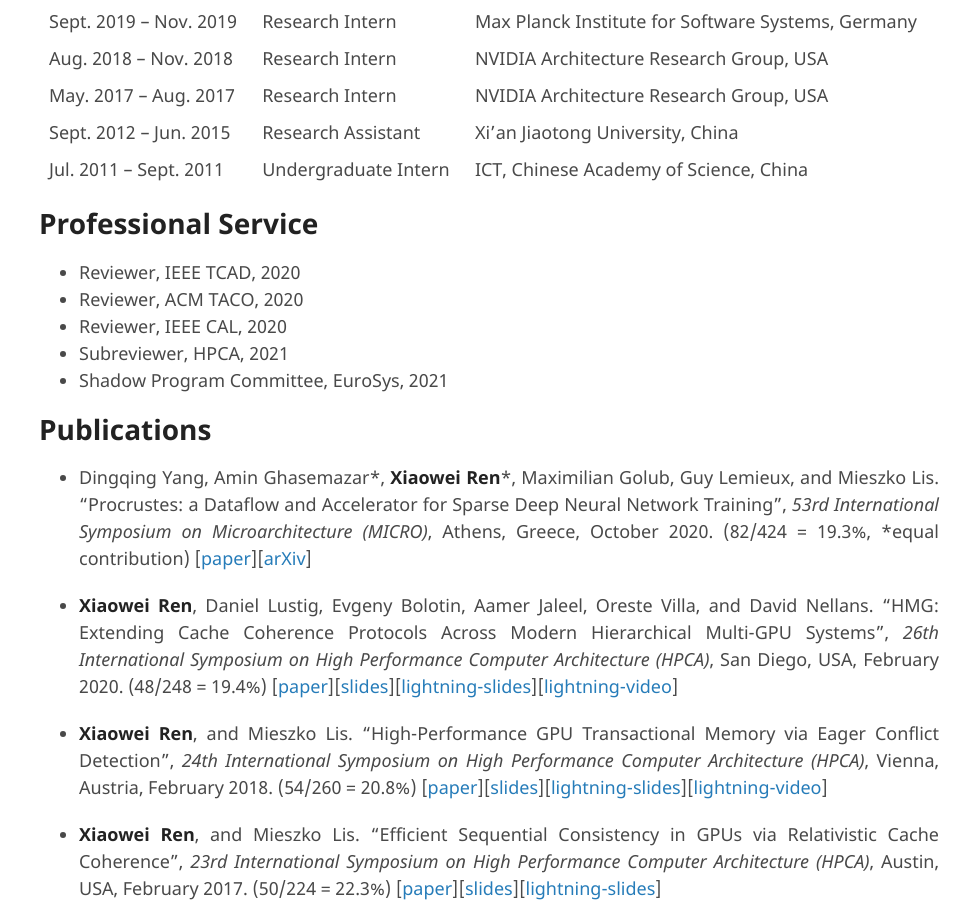
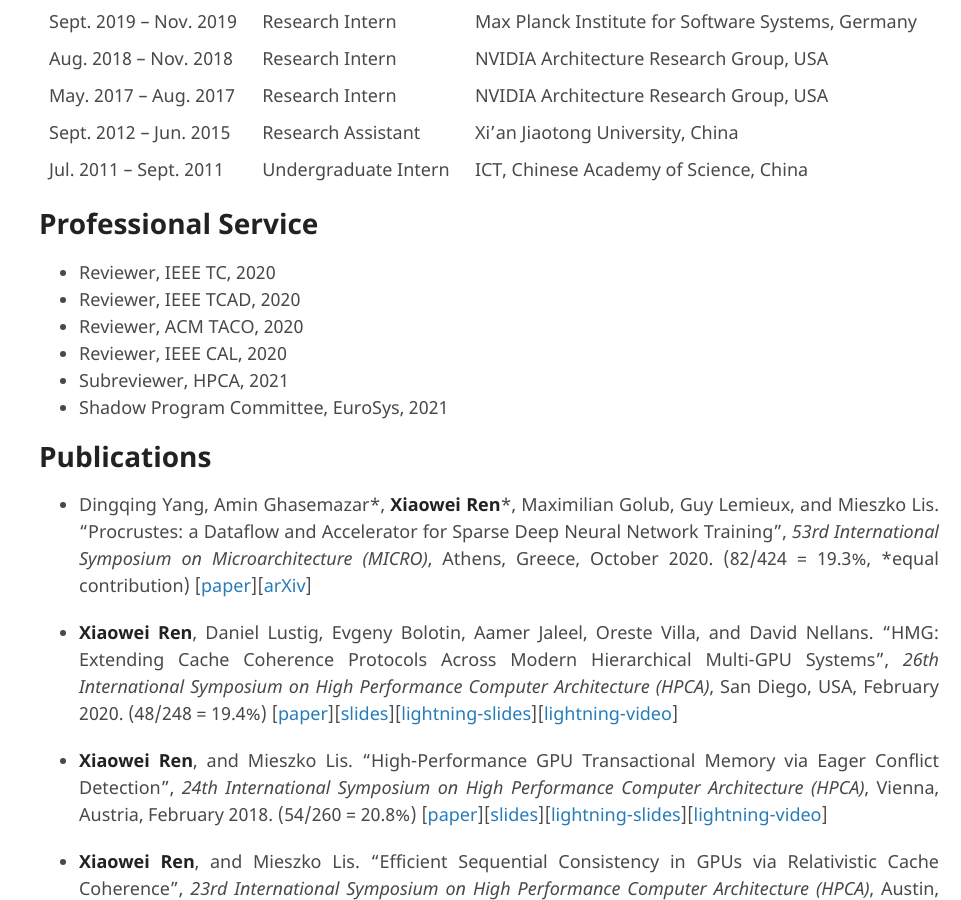
Before and after one commit to ericrxw/xiaoweiren, a Jekyll site: the page built from index.md, in a window 1280 px wide and 900 px high, scrolled down 493 px. Shown: the whole window, without its empty margins (319-1280 px from the left). Built offline with Jekyll 4.4.1, drawn with Linux system fonts in a browser that asks for light colours; our own code applies the rules of GitHub Pages for plain Markdown files; the repository's description, which GitHub fills in, is left out.

Commit message:
update professional service

```diff
--- a/index.md
+++ b/index.md
@@ -17,6 +17,7 @@
 
 # Professional Service
 
+* Reviewer, IEEE TC, 2020
 * Reviewer, IEEE TCAD, 2020
 * Reviewer, ACM TACO, 2020
 * Reviewer, IEEE CAL, 2020
```
Also changed, not shown: 1 other file.
